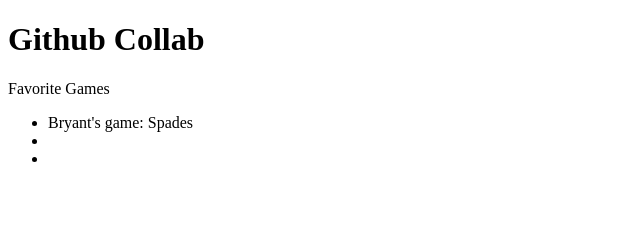
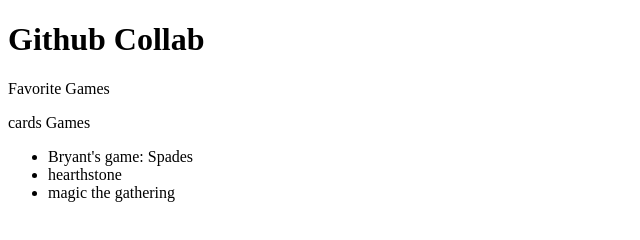
Before and after one commit to AustinKobie/github-collab, a plain HTML site: page index.html in a window 1280 px wide. Shown: the whole page, without its empty margins (0-640 px from the left). Drawn offline with Linux system fonts and the light colour scheme.

Commit message:
cards game titles

```diff
--- a/index.html
+++ b/index.html
@@ -10,10 +10,12 @@
     <div>
         <h1>Github Collab</h1>
         <p>Favorite Games</p>
+        <p>cards Games</p>
         <ul>
         <li>Bryant's game: Spades</li>
-        <li></li>
-        <li></li></ul>
+        <li>hearthstone</li>
+        <li>magic the gathering</li>
+    </ul>
     </div>
 </body>
 </html>
```
